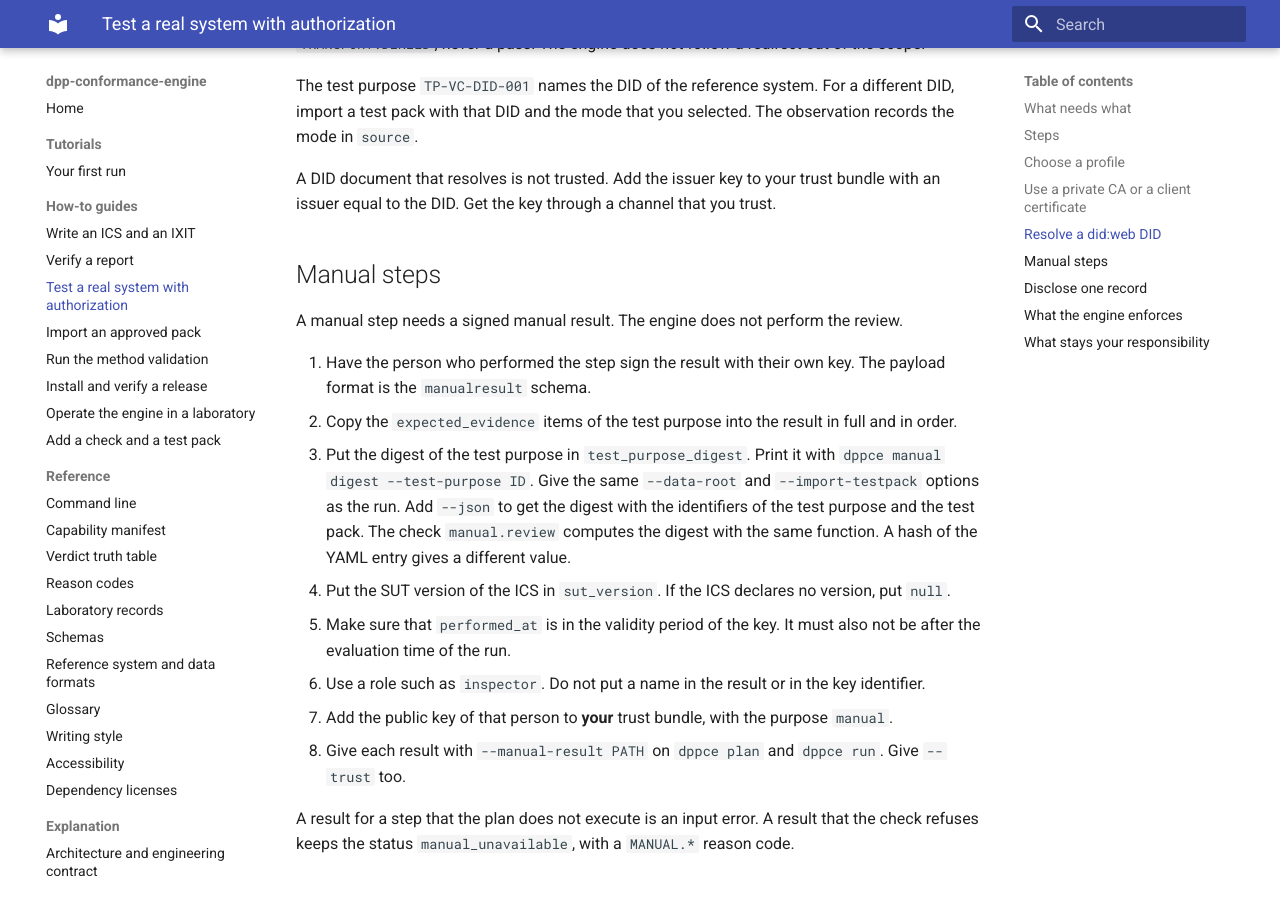
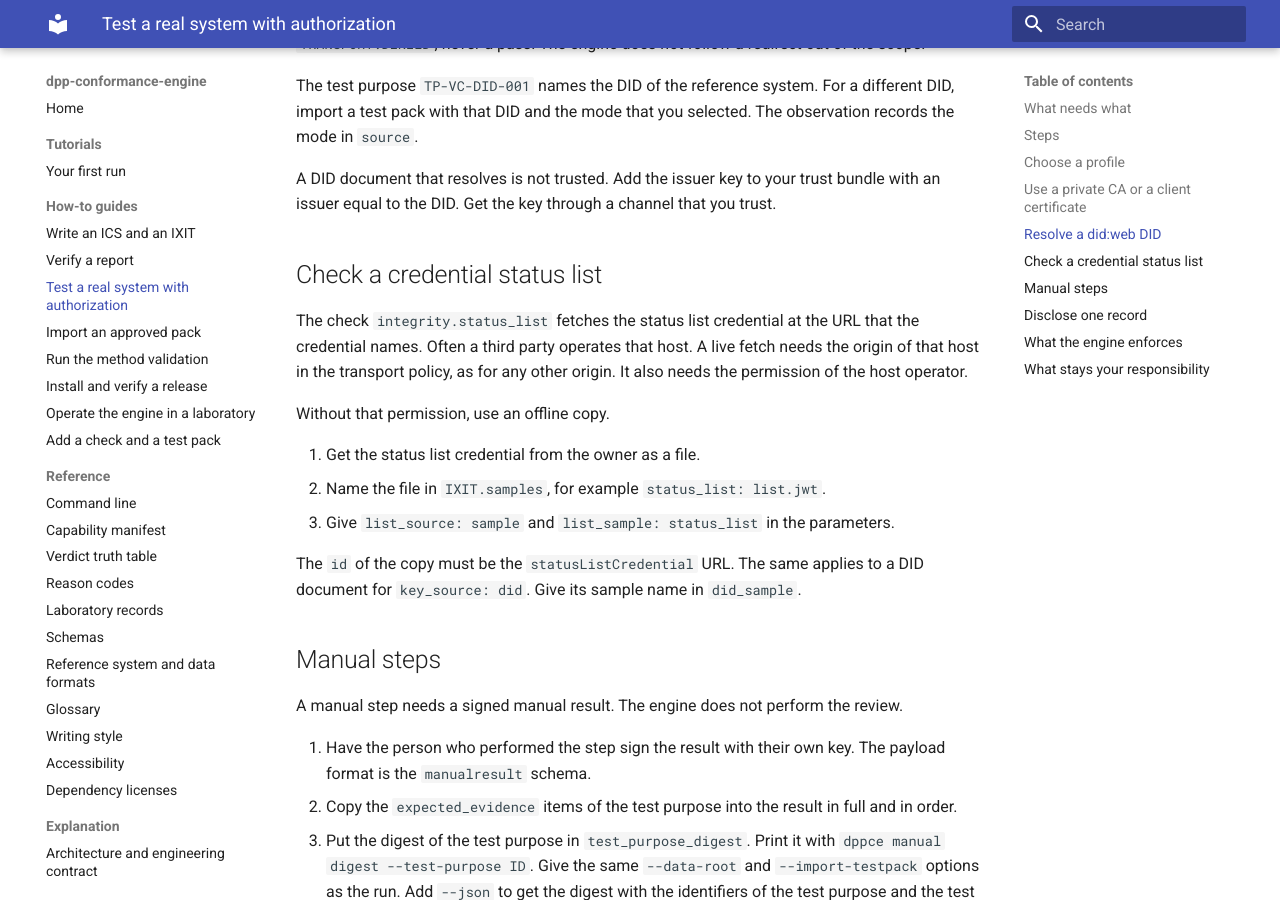
Before and after one commit to hadijannat/dpp-conformance-engine, an MkDocs documentation site: the page built from docs/how-to/test-a-real-system.md, in a window 1280 px wide and 900 px high, scrolled down 4179 px. Built offline with MkDocs 1.6.1 and Material for MkDocs 9.7.7, drawn with Linux system fonts in a browser that asks for light colours; the version menu is left out.

Commit message:
docs(how-to): state how integrity.status_list reaches a third-party list host
A live fetch of the status list needs its origin in the transport policy
and the permission of the host operator. Otherwise, the operator gives an
offline copy as an IXIT sample. P2-11 proposed the text. P2-12 owned the
page in wave 4, so the integrator adds it after the merges.

Co-Authored-By: Claude Opus 5.5 <noreply@anthropic.com>

```diff
--- a/docs/how-to/test-a-real-system.md
+++ b/docs/how-to/test-a-real-system.md
@@ -144,6 +144,22 @@ a test pack with that DID and the mode that you selected. The observation record
 A DID document that resolves is not trusted. Add the issuer key to your trust bundle with an
 issuer equal to the DID. Get the key through a channel that you trust.
 
+## Check a credential status list
+
+The check `integrity.status_list` fetches the status list credential at the URL that the
+credential names. Often a third party operates that host. A live fetch needs the origin of that
+host in the transport policy, as for any other origin. It also needs the permission of the host
+operator.
+
+Without that permission, use an offline copy.
+
+1. Get the status list credential from the owner as a file.
+2. Name the file in `IXIT.samples`, for example `status_list: list.jwt`.
+3. Give `list_source: sample` and `list_sample: status_list` in the parameters.
+
+The `id` of the copy must be the `statusListCredential` URL. The same applies to a DID document
+for `key_source: did`. Give its sample name in `did_sample`.
+
 ## Manual steps
 
 A manual step needs a signed manual result. The engine does not perform the review.
```
